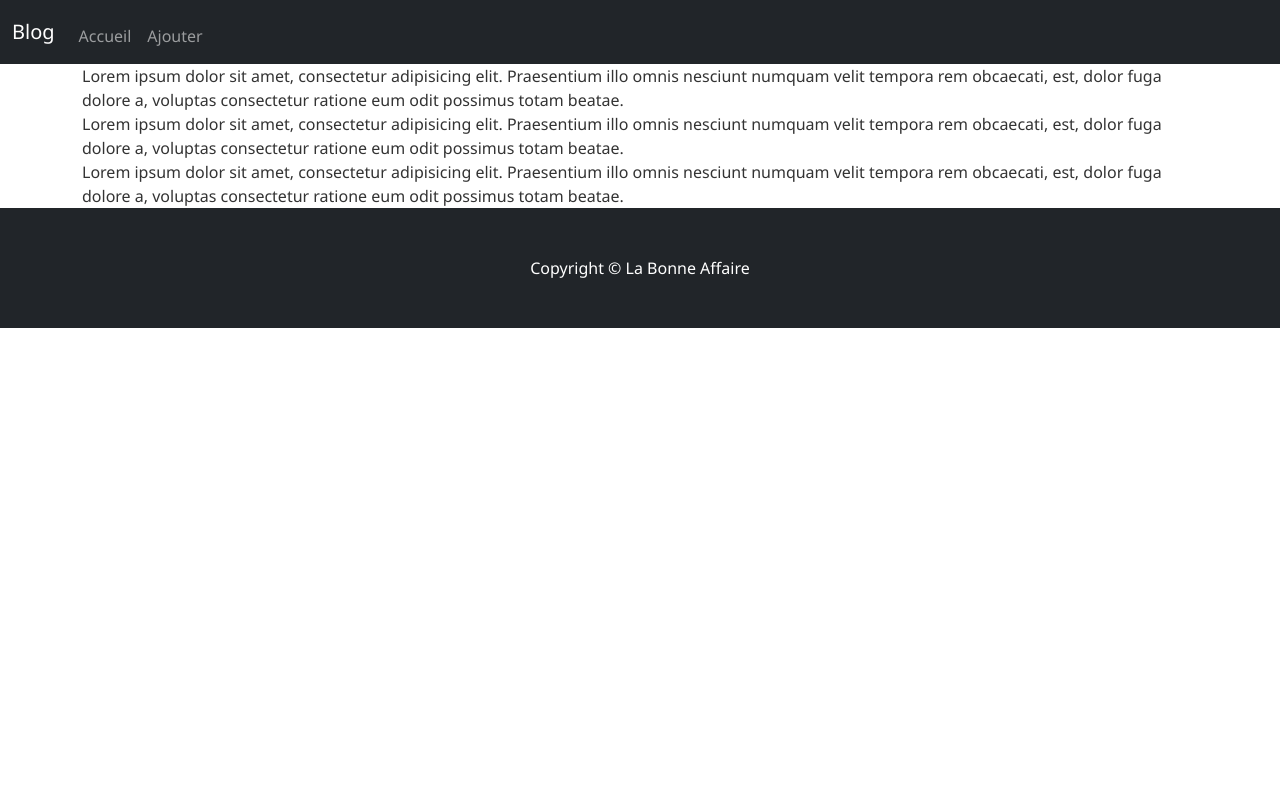
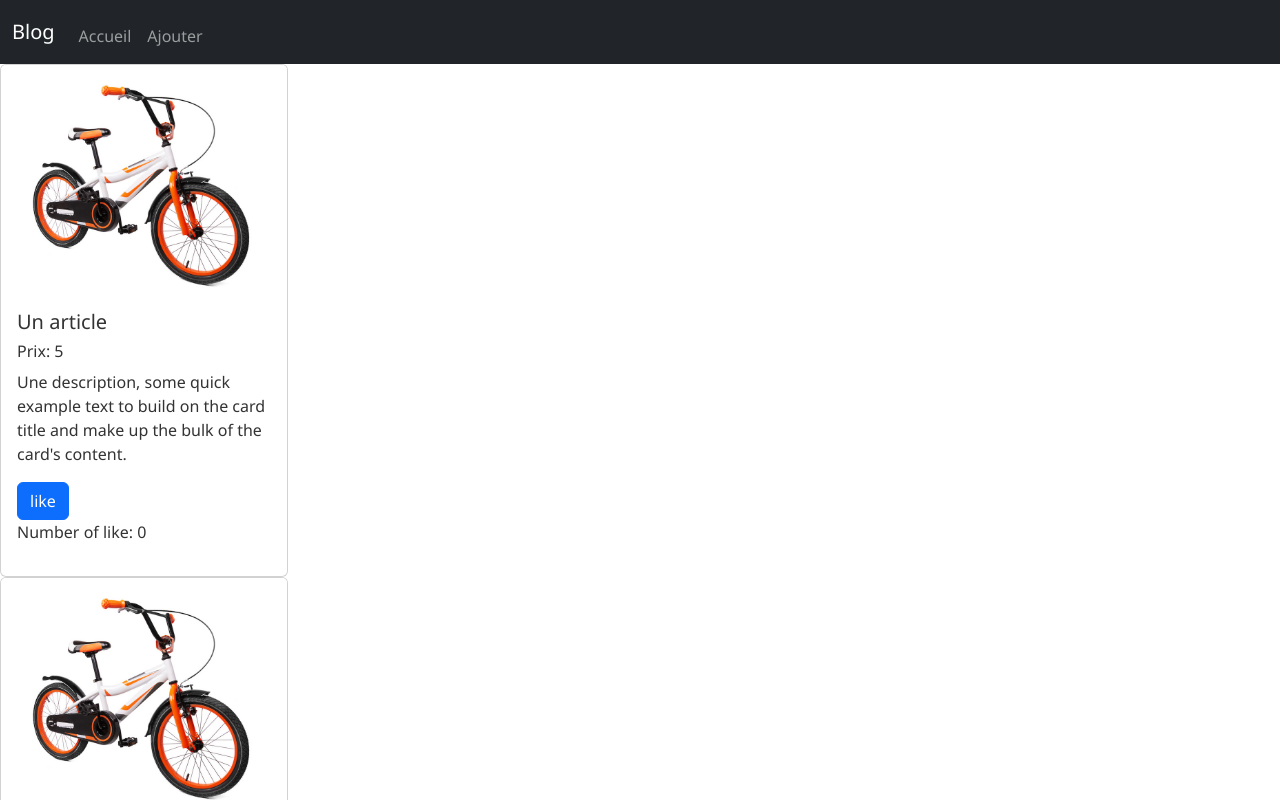
Before and after one commit to NdekoCode/angular-discovery, an Angular app: page / in a window 1280 px wide. Shown: the top 800 px of the page. Built offline with nearby package versions, Linux system fonts and the light colour scheme.

Commit message:
[data-binding] add attribute binding add string interpolation

```diff
--- a/src/app/blog/pages/article/article.component.html
+++ b/src/app/blog/pages/article/article.component.html
@@ -1,4 +1,12 @@
-
-<div class="container">
-Lorem ipsum dolor sit amet, consectetur adipisicing elit. Praesentium illo omnis nesciunt numquam velit tempora rem obcaecati, est, dolor fuga dolore a, voluptas consectetur ratione eum odit possimus totam beatae.
+<div class="card col-md-3" style="width: 18rem">
+  <img [src]="post.image" class="card-img-top" [alt]="post.title" />
+  <div class="card-body">
+    <h5 class="card-title">{{ post.title }}</h5>
+    <h6>Prix: {{ post.price }}</h6>
+    <p class="card-text">
+      {{ post.description }}
+    </p>
+    <a href="#" class="btn btn-primary">like</a>
+    <p>Number of like: {{ post.like }}</p>
+  </div>
 </div>
--- a/src/app/blog/pages/home/home.component.html
+++ b/src/app/blog/pages/home/home.component.html
@@ -1,4 +1,6 @@
 <app-navbar></app-navbar>
-<app-article></app-article>
-<app-article></app-article>
-<app-article></app-article>
+<div class="row">
+  <app-article [post]="post"></app-article>
+  <app-article [post]="post"></app-article>
+  <app-article [post]="post"></app-article>
+</div>
--- a/src/app/blog/pages/home/home.component.ts
+++ b/src/app/blog/pages/home/home.component.ts
@@ -1,10 +1,21 @@
-import { Component } from '@angular/core';
+import { Component, OnInit } from '@angular/core';
+import { Post } from 'src/utils/types';
 
 @Component({
   selector: 'app-home',
   templateUrl: './home.component.html',
-  styleUrls: ['./home.component.scss']
+  styleUrls: ['./home.component.scss'],
 })
-export class HomeComponent {
-
+export class HomeComponent implements OnInit {
+  post!: Post;
+  ngOnInit() {
+    this.post = {
+      title: 'Un article',
+      price: 5,
+      image: '/assets/images/velo.jpeg',
+      like: 0,
+      description:
+        "Une description, some quick example text to build on the card title and make up the bulk of the card's content.",
+    };
+  }
 }
--- /dev/null
+++ b/src/utils/types.ts
@@ -0,0 +1,8 @@
+export type Post = {
+  title: string;
+  price: number;
+  description: string;
+  image: string;
+  like: number;
+  [key: string]: string | number;
+};
```
Also changed, not shown: src/app/blog/pages/article/article.component.ts (+4 -3 lines).
